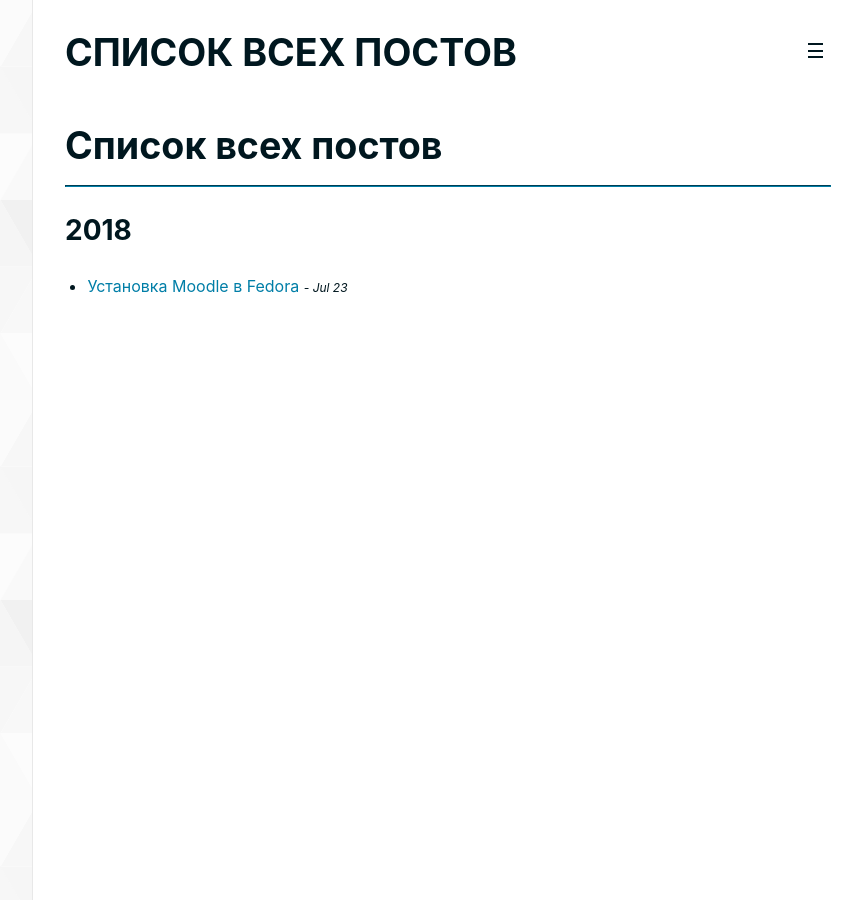
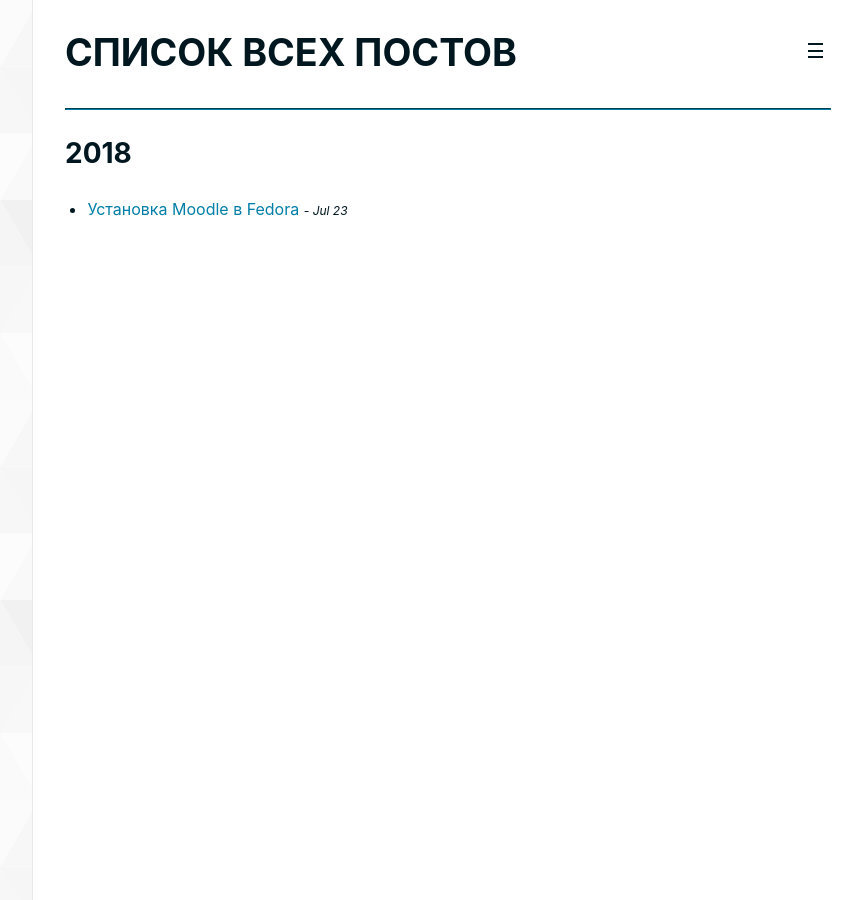
Before and after one commit to valentineus/popov.link, a Jekyll site: the page built from _pages/index.html, in a window 1280 px wide. Shown: the whole page, without its empty margins (192-1054 px from the left). Built offline with Jekyll 4.4.1, drawn with Linux system fonts in a browser that asks for light colours.

Commit message:
Modify template pages from a new navbar
Signed-off-by: Valentin Popov <info@valentineus.link>

```diff
--- a/_layouts/default.html
+++ b/_layouts/default.html
@@ -4,7 +4,6 @@ layout: compress
 
 <!DOCTYPE html>
 <html class="no-js" lang="{{ site.lang | strip_newlines | strip_html | strip | slugify }}">
-
     {% include head.html %}
 
     <body>
@@ -13,7 +12,5 @@ layout: compress
         <main class="container" role="main">
             {{ content }}
         </main>
-
     </body>
-
 </html>
--- a/_layouts/page.html
+++ b/_layouts/page.html
@@ -3,18 +3,9 @@ layout: default
 ---
 
 <article>
+    <hr />
 
-    <!-- Header -->
-    <header>
-        <h1 aria-level="1" role="heading">
-            {{ page.title | default: site.title | strip_newlines | strip_html | strip | normalize_whitespace | smartify | xml_escape }}
-            <hr />
-        </h1>
-    </header>
-
-    <!-- Content -->
     <section role="article">
         {{ content }}
     </section>
-
 </article>
```
Also changed, not shown: _layouts/post.html (+1 -10 lines). Lines whose indentation alone changed are shown as unchanged.
